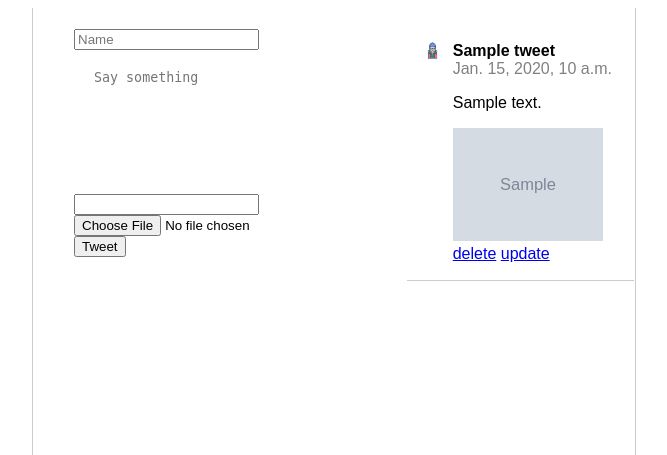
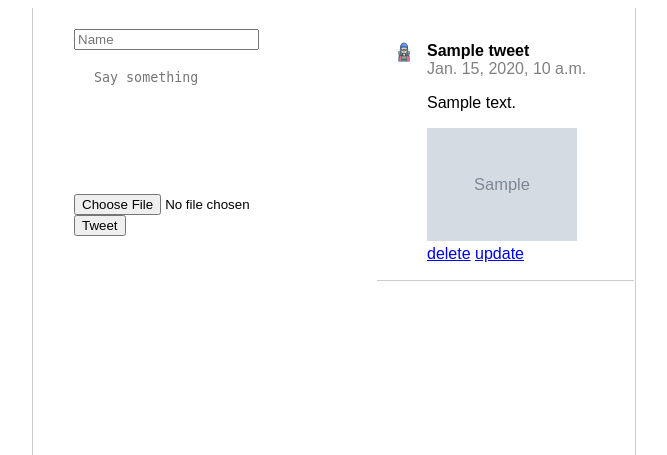
Before and after one commit to Soressa/Twitter_Clone, a Django app: template tweets/templates/tweets.html in a window 1280 px wide. Shown: the top 455 px of the page, without its empty margins (306-973 px from the left). Run offline with Django 3.2, Linux system fonts and the light colour scheme; the template is opened without the code that fills it: most values are stand-ins (such as "Sample title", 1, 10 or a date in 2020); grey boxes marked "Sample" are stand-in pictures.

Commit message:
removed some content of tweets.html

```diff
--- a/tweets/templates/tweets.html
+++ b/tweets/templates/tweets.html
@@ -8,9 +8,8 @@
             {% csrf_token %}
             <input type="text" name="name" placeholder="Name" required>
             <textarea name="body" placeholder="Say something" required></textarea>
-            <input class="mb-0">
             <input class="form-control form-control-sm" name="image" type="file">
-            <input type="submit" value="Tweet">
+            <input type="submit" value="Tweet"/>
         </form>
     </section>
     <section class="tweets">
```
